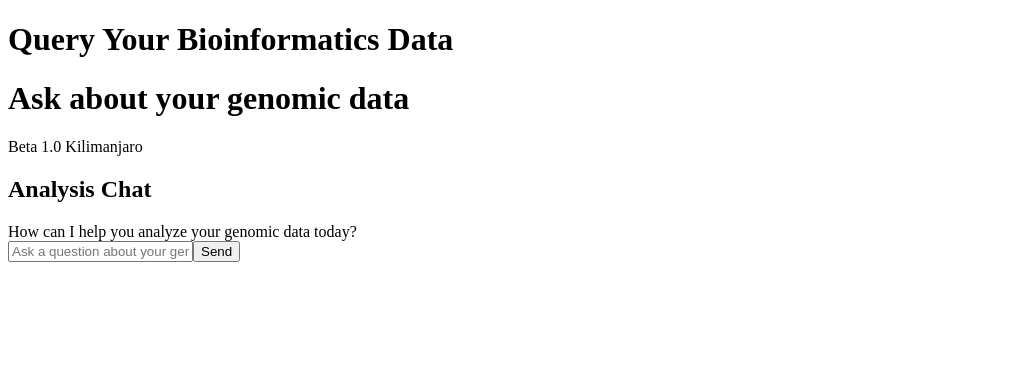
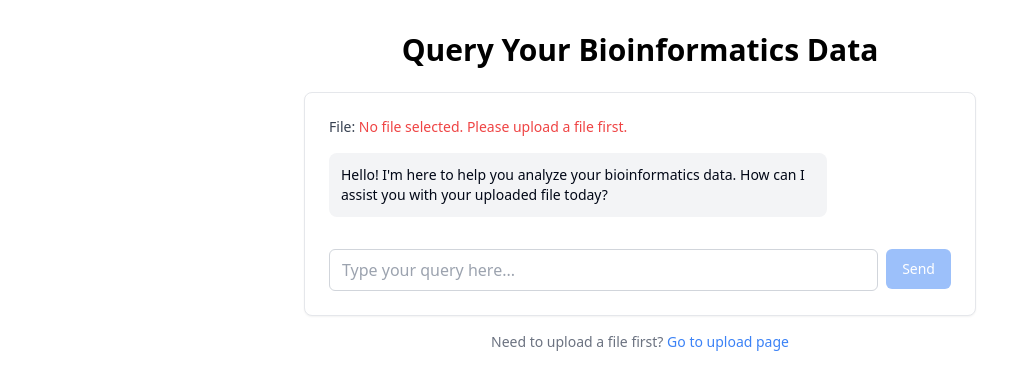
Before and after one commit to yecactusjack/Kilimanjaro, a Next.js app: page /ask in a window 1280 px wide. Shown: the top 390 px of the page, without its empty margins (0-1031 px from the left). Built offline with nearby package versions, Linux system fonts and the light colour scheme.

Commit message:
Restored to '71b9e1080dcfbe6cb62ce66365c9e2f53524c291'
Replit-Restored-To: 71b9e1080dcfbe6cb62ce66365c9e2f53524c291

```diff
--- a/app/ask/interface.tsx
+++ b/app/ask/interface.tsx
@@ -5,7 +5,6 @@ import { Button } from "@/components/ui/button"
 import { Card, CardContent } from "@/components/ui/card"
 import axios from "axios"
 import { Download } from "lucide-react"
-import { Input } from '@/components/ui/input' // Added import statement
 
 type Message = {
   id: string
@@ -15,117 +14,211 @@ type Message = {
 }
 
 export default function AskInterface() {
-  const [query, setQuery] = useState("");
-  const [isLoading, setIsLoading] = useState(false);
-  const [messages, setMessages] = useState<{ role: string; content: string }[]>([
-    { role: "assistant", content: "How can I help you analyze your genomic data today?" },
-  ]);
-  const messagesEndRef = useRef<HTMLDivElement>(null);
+  const [messages, setMessages] = useState<Message[]>([
+    {
+      id: "welcome",
+      content: "Hello! I'm here to help you analyze your bioinformatics data. How can I assist you with your uploaded file today?",
+      sender: "assistant",
+      timestamp: new Date()
+    }
+  ])
+  const [input, setInput] = useState("")
+  const [isLoading, setIsLoading] = useState(false)
+  const [fileName, setFileName] = useState<string>("")
+  const [htmlContent, setHtmlContent] = useState<string | null>(null)
+  const messagesEndRef = useRef<HTMLDivElement>(null)
 
+
+  // Auto-scroll to bottom when messages change
   useEffect(() => {
-    scrollToBottom();
-  }, [messages]);
+    messagesEndRef.current?.scrollIntoView({ behavior: "smooth" })
+  }, [messages])
 
-  const scrollToBottom = () => {
-    messagesEndRef.current?.scrollIntoView({ behavior: "smooth" });
-  };
+  // Get the filename from localStorage on mount
+  useEffect(() => {
+    const storedFileName = localStorage.getItem("uploadedFileName")
+    if (storedFileName) {
+      setFileName(storedFileName)
+    }
+  }, [])
+
 
   const handleSubmit = async (e: React.FormEvent) => {
-    e.preventDefault();
-    if (!query.trim() || isLoading) return;
+    e.preventDefault()
 
-    const userQuery = query;
-    setQuery("");
-    setMessages((prev) => [...prev, { role: "user", content: userQuery }]);
-    setIsLoading(true);
+    if (!input.trim()) return
+    if (!fileName) {
+      setMessages(prev => [...prev, {
+        id: Date.now().toString(),
+        content: "Please upload a file first before sending a query.",
+        sender: "assistant",
+        timestamp: new Date()
+      }])
+      return
+    }
+
+    const userMessage: Message = {
+      id: Date.now().toString(),
+      content: input.trim(),
+      sender: "user",
+      timestamp: new Date()
+    }
+
+    setMessages(prev => [...prev, userMessage])
+    setInput("")
+    setIsLoading(true)
 
     try {
-      const response = await axios.post("/api/ask", { query: userQuery }, { headers: { 'Content-Type': 'application/json' }});
+      // Direct API call to the external service
+      const response = await axios.post(
+        "/api/ask",
+        {
+          query: input.trim(),
+          fileName: fileName
+        },
+        {
+          headers: {
+            'Content-Type': 'application/json',
+            'Accept': 'application/json'
+          }
+        }
+      )
 
-      // Parse the HTML content and set it as the assistant's message
-      if (response.data && response.data.htmlContent) {
-        setMessages((prev) => [
-          ...prev,
-          { role: "assistant", content: response.data.htmlContent },
-        ]);
+      console.log("Request sent:", { query: input.trim(), fileName: fileName });
+      console.log("Response received:", response.data);
+
+      // Handle the response properly depending on its structure
+      let responseData;
+      if (response.data && typeof response.data === 'object') {
+        responseData = response.data;
       } else {
-        setMessages((prev) => [
-          ...prev,
-          { role: "assistant", content: "I'm sorry, I couldn't process your request." },
-        ]);
+        responseData = { response: response.data };
       }
+      // Process HTML content for better display and download
+      let htmlContent = '';
+
+      if (responseData.htmlContent) {
+        // Direct HTML content from API
+        htmlContent = responseData.htmlContent;
+      } else if (responseData.response && typeof responseData.response === 'string') {
+        // HTML in response field
+        htmlContent = responseData.response;
+      } else if (responseData.html) {
+        // HTML in html field
+        htmlContent = responseData.html;
+      } else {
+        // Fallback to stringified JSON if no HTML content found
+        htmlContent = JSON.stringify(responseData, null, 2);
+      }
+
+      setHtmlContent(htmlContent);
+
+
+      // Create a more friendly bot message
+      const botMessage: Message = {
+        id: Date.now().toString(),
+        content: "I've processed your query. You can view and download the results below. How else can I help you with your bioinformatics data?",
+        sender: "assistant",
+        timestamp: new Date()
+      }
+
+      setMessages(prev => [...prev, botMessage])
     } catch (error) {
-      console.error("Error:", error);
-      setMessages((prev) => [
-        ...prev,
-        { role: "assistant", content: "Sorry, there was an error processing your request." },
-      ]);
+      console.error("Error querying the API:", error)
+
+      const errorMessage: Message = {
+        id: Date.now().toString(),
+        content: "Sorry, there was an error processing your query. Please try again.",
+        sender: "assistant",
+        timestamp: new Date()
+      }
+
+      setMessages(prev => [...prev, errorMessage])
     } finally {
-      setIsLoading(false);
+      setIsLoading(false)
     }
-  };
+  }
+
+  const downloadHtml = () => {
+    if (!htmlContent) return
+
+    const blob = new Blob([htmlContent], { type: 'text/html' })
+    const url = URL.createObjectURL(blob)
+    const a = document.createElement('a')
+    a.href = url
+    a.download = `result-${new Date().getTime()}.html`
+    document.body.appendChild(a)
+    a.click()
+    document.body.removeChild(a)
+    URL.revokeObjectURL(url)
+  }
 
   return (
-    <div className="container mx-auto px-4 py-8 max-w-4xl">
-      <h1 className="text-3xl font-bold mb-6 text-center">Ask about your genomic data</h1>
-
-      <div className="flex justify-center mb-6">
-        <div className="beta-badge">Beta 1.0 Kilimanjaro</div>
+    <div className="max-w-2xl mx-auto">
+      <Card className="border rounded-lg shadow-sm">
+        <CardContent className="p-6">
+          <div className="mb-4">
+            <label className="block text-sm font-medium text-gray-700 mb-1">
+              File: {fileName ? <span className="font-semibold">{fileName}</span> : <span className="text-red-500">No file selected. Please upload a file first.</span>}
+            </label>
           </div>
 
-      <div className="chat-container">
-        <CardContent className="p-0">
-          <div className="bg-secondary/50 border-b px-6 py-3">
-            <h2 className="text-lg font-medium">Analysis Chat</h2>
-          </div>
-          <div className="p-6 h-[60vh] overflow-y-auto">
-            <div className="space-y-6">
-              {messages.map((message, index) => (
+          <div className="space-y-4 max-h-[400px] overflow-y-auto mb-4">
+            {messages.map((message) => (
               <div
-                  key={index}
-                  className={`flex ${
-                    message.role === "user" ? "justify-end" : "justify-start"
+                key={message.id}
+                className={`p-3 rounded-lg ${
+                  message.sender === "user"
+                    ? "bg-blue-100 ml-auto max-w-[80%]"
+                    : "bg-gray-100 mr-auto max-w-[80%]"
                 }`}
               >
-                  <div
-                    className={`max-w-[85%] rounded-2xl p-4 ${
-                      message.role === "user"
-                        ? "bg-primary text-primary-foreground"
-                        : "bg-secondary border border-border/50"
-                    }`}
-                  >
-                    {message.role === "assistant" ? (
-                      <div dangerouslySetInnerHTML={{ __html: message.content }} />
-                    ) : (
-                      message.content
-                    )}
-                  </div>
+                <p className="text-sm">{message.content}</p>
               </div>
             ))}
             <div ref={messagesEndRef} />
           </div>
+
+          {htmlContent && (
+            <div className="mb-4 p-3 bg-green-50 rounded-lg">
+              <p className="text-sm font-medium mb-2">Results are ready!</p>
+              <div className="mb-3 max-h-[200px] overflow-auto p-2 bg-white rounded border text-xs">
+                <div dangerouslySetInnerHTML={{ __html: htmlContent.substring(0, 1000) + (htmlContent.length > 1000 ? '... (content truncated for preview)' : '') }} />
               </div>
-        </CardContent>
+              <Button
+                onClick={downloadHtml}
+                className="bg-green-500 hover:bg-green-600 text-white flex items-center gap-2"
+                size="sm"
+              >
+                <Download size={16} />
+                Download Complete Result
+              </Button>
             </div>
+          )}
 
-      <div className="mt-4">
           <form onSubmit={handleSubmit} className="flex gap-2">
-          <Input
-            value={query}
-            onChange={(e) => setQuery(e.target.value)}
-            placeholder="Ask a question about your genomic data..."
+            <input
+              type="text"
+              value={input}
+              onChange={(e) => setInput(e.target.value)}
+              placeholder="Type your query here..."
+              className="flex-1 px-3 py-2 border border-gray-300 rounded-md focus:outline-none focus:ring-2 focus:ring-blue-500"
               disabled={isLoading}
-            className="flex-1 py-6 px-4 text-base"
             />
             <Button
               type="submit"
-            disabled={isLoading}
-            className="px-6"
+              disabled={isLoading || !fileName}
+              className="bg-blue-500 hover:bg-blue-600 text-white"
             >
-            {isLoading ? "Thinking..." : "Send"}
+              {isLoading ? "Sending..." : "Send"}
             </Button>
           </form>
+        </CardContent>
+      </Card>
+
+      <div className="mt-4 text-center text-sm text-gray-500">
+        Need to upload a file first? <a href="/upload" className="text-blue-500 hover:underline">Go to upload page</a>
       </div>
     </div>
-  );
+  )
 }
--- a/app/globals.css
+++ b/app/globals.css
@@ -9,19 +9,19 @@
   --card-foreground: 222.2 84% 4.9%;
   --popover: 0 0% 100%;
   --popover-foreground: 222.2 84% 4.9%;
-  --primary: 210 100% 60%;
+  --primary: 210 100% 50%;
   --primary-foreground: 210 40% 98%;
   --secondary: 210 40% 96.1%;
   --secondary-foreground: 222.2 47.4% 11.2%;
   --muted: 210 40% 96.1%;
   --muted-foreground: 215.4 16.3% 46.9%;
-  --accent: 210 90% 55%;
+  --accent: 210 90% 45%;
   --accent-foreground: 0 0% 100%;
   --destructive: 0 84.2% 60.2%;
   --destructive-foreground: 210 40% 98%;
   --border: 214.3 31.8% 91.4%;
   --input: 214.3 31.8% 91.4%;
-  --ring: 210 100% 60%;
+  --ring: 210 100% 50%;
   --radius: 0.5rem;
 }
 
--- a/app/layout.js
+++ /dev/null
@@ -1,12 +0,0 @@
-export const metadata = {
-  title: 'Next.js',
-  description: 'Generated by Next.js',
-}
-
-export default function RootLayout({ children }) {
-  return (
-    <html lang="en">
-      <body>{children}</body>
-    </html>
-  )
-}
--- a/app/upload/interface.tsx
+++ b/app/upload/interface.tsx
@@ -1,112 +1,108 @@
 "use client";
+
 import { useState } from "react";
 import { useRouter } from "next/navigation";
 import axios from "axios";
 import { Button } from "@/components/ui/button";
-import { Card, CardContent, CardDescription, CardHeader, CardTitle } from "@/components/ui/card";
+import { Card, CardContent } from "@/components/ui/card";
+import { UploadCloud } from "lucide-react";
 
-export default function UploadInterface() {
+const UploadInterface = () => {
   const [file, setFile] = useState<File | null>(null);
-  const [uploading, setUploading] = useState(false);
-  const [uploadSuccess, setUploadSuccess] = useState(false);
-  const [fileName, setFileName] = useState("");
+  const [uploadStatus, setUploadStatus] = useState<string>("");
+  const [isLoading, setIsLoading] = useState<boolean>(false);
   const router = useRouter();
 
-  const handleFileChange = (e: React.ChangeEvent<HTMLInputElement>) => {
-    if (e.target.files && e.target.files[0]) {
-      setFile(e.target.files[0]);
-      setFileName(e.target.files[0].name);
-    }
-  };
-
-  const handleDragOver = (e: React.DragEvent<HTMLDivElement>) => {
-    e.preventDefault();
-  };
-
-  const handleDrop = (e: React.DragEvent<HTMLDivElement>) => {
-    e.preventDefault();
-    if (e.dataTransfer.files && e.dataTransfer.files[0]) {
-      setFile(e.dataTransfer.files[0]);
-      setFileName(e.dataTransfer.files[0].name);
+  const handleFileChange = (event: React.ChangeEvent<HTMLInputElement>) => {
+    if (event.target.files) {
+      setFile(event.target.files[0]);
+      setUploadStatus("");
     }
   };
 
   const handleUpload = async () => {
-    if (!file) return;
+    if (!file) {
+      setUploadStatus("Please select a file first!");
+      return;
+    }
 
-    setUploading(true);
+    setIsLoading(true);
+    setUploadStatus("Uploading...");
+
     const formData = new FormData();
     formData.append("file", file);
 
     try {
       await axios.post("/api/upload", formData, {
-        headers: {
-          "Content-Type": "multipart/form-data",
-        },
+        headers: { "Content-Type": "multipart/form-data" },
       });
-      setUploadSuccess(true);
-      console.log("Uploaded file:", fileName);
+
+      setUploadStatus("File uploaded successfully!");
+      console.log("Uploaded file:", file.name);
+
+      // Automatically redirect to query page after successful upload
+      setTimeout(() => {
         router.push("/ask");
+      }, 1000);
     } catch (error) {
+      setUploadStatus("File upload failed. Please try again.");
       console.error("Upload error:", error);
     } finally {
-      setUploading(false);
+      setIsLoading(false);
     }
   };
 
   return (
-    <div className="container mx-auto px-4 py-8">
-      <h1 className="text-3xl font-bold mb-6 text-center">Upload Your Genomic Data</h1>
-      <div className="upload-container">
-        <div className="mb-6 flex justify-center">
-          <div className="beta-badge">Beta 1.0 Kilimanjaro</div>
-        </div>
-        <Card className="border-0 shadow-none bg-transparent">
-          <CardHeader className="pb-2">
-            <CardTitle className="text-xl font-semibold">Upload FASTQ File</CardTitle>
-            <CardDescription>Drag and drop your file or click to browse</CardDescription>
-          </CardHeader>
-          <CardContent className="px-0">
-            <div
-              className="upload-dropzone"
-              onDragOver={handleDragOver}
-              onDrop={handleDrop}
-              onClick={() => document.getElementById("fileInput")?.click()}
-            >
+    <div className="max-w-lg mx-auto">
+      <Card className="shadow-lg border-0">
+        <CardContent className="p-8">
+          <div className="flex flex-col items-center justify-center">
+            <UploadCloud className="h-16 w-16 text-blue-500 mb-4" />
+            <h2 className="text-2xl font-bold mb-6 text-center">Upload your file</h2>
+
+            <div className="w-full mb-6 border-2 border-dashed border-gray-300 rounded-lg p-8 text-center hover:border-blue-500 transition-colors cursor-pointer">
               <input
-                id="fileInput"
                 type="file"
-                accept=".fastq,.fq,.fastq.gz,.fq.gz"
                 onChange={handleFileChange}
                 className="hidden"
+                id="file-upload"
               />
-              {fileName ? (
-                <div>
-                  <p className="text-primary font-medium">{fileName}</p>
-                  <p className="text-sm text-muted-foreground mt-2">File selected</p>
-                </div>
+              <label htmlFor="file-upload" className="cursor-pointer w-full block">
+                {file ? (
+                  <p className="text-blue-500 font-medium">{file.name}</p>
                 ) : (
                   <div>
-                  <svg xmlns="http://www.w3.org/2000/svg" className="h-12 w-12 mx-auto mb-4 text-muted-foreground" fill="none" viewBox="0 0 24 24" stroke="currentColor">
-                    <path strokeLinecap="round" strokeLinejoin="round" strokeWidth={1} d="M7 16a4 4 0 01-.88-7.903A5 5 0 1115.9 6L16 6a5 5 0 011 9.9M15 13l-3-3m0 0l-3 3m3-3v12" />
-                  </svg>
-                  <p className="text-lg mb-2 font-medium">Drop your FASTQ file here</p>
-                  <p className="text-sm text-muted-foreground">or click to browse</p>
+                    <p className="text-gray-500 mb-2">Drag and drop or click to browse</p>
+                    <p className="text-xs text-gray-400">Support for FASTQ, FASTA, and other bioinformatics files</p>
                   </div>
                 )}
+              </label>
             </div>
-            <div className="mt-6">
+
             <Button
               onClick={handleUpload}
-                disabled={!file || uploading}
-                className="w-full py-6 text-base font-medium"
+              disabled={isLoading || !file}
+              className="w-full bg-blue-600 hover:bg-blue-700 transition-colors py-6 text-lg"
             >
-                {uploading ? "Uploading..." : "Upload and Analyze"}
+              {isLoading ? "Uploading..." : "Upload and Analyze"}
             </Button>
+
+            {uploadStatus && (
+              <div className={`mt-4 p-2 rounded-md w-full text-center ${
+                uploadStatus.includes("failed")
+                  ? "bg-red-50 text-red-600"
+                  : uploadStatus.includes("success")
+                    ? "bg-green-50 text-green-600"
+                    : "bg-blue-50 text-blue-600"
+              }`}>
+                {uploadStatus}
+              </div>
+            )}
           </div>
         </CardContent>
       </Card>
     </div>
-    </div>
   );
-}
+};
+
+export default UploadInterface;
```
Also changed, not shown: styles/tools.css (deleted, +0 -61 lines), attached_assets/Screenshot 2025-03-10 at 10.34.10 PM.png (deleted), attached_assets/Screenshot 2025-03-10 at 10.34.21 PM.png (deleted). Lines whose indentation alone changed are shown as unchanged.
